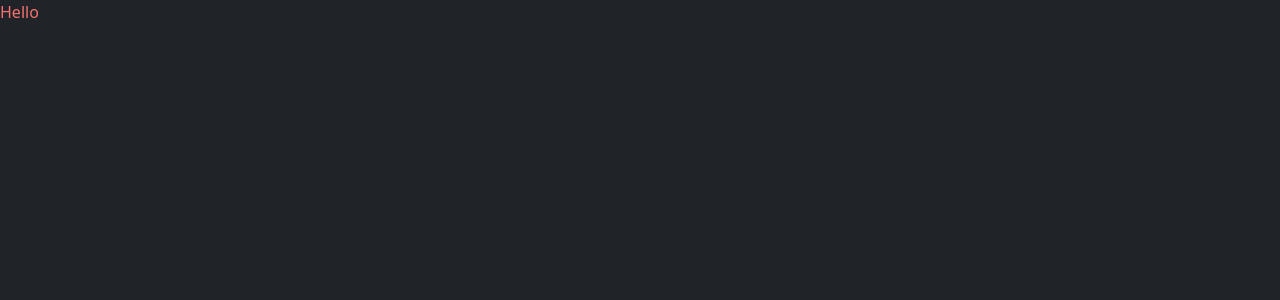
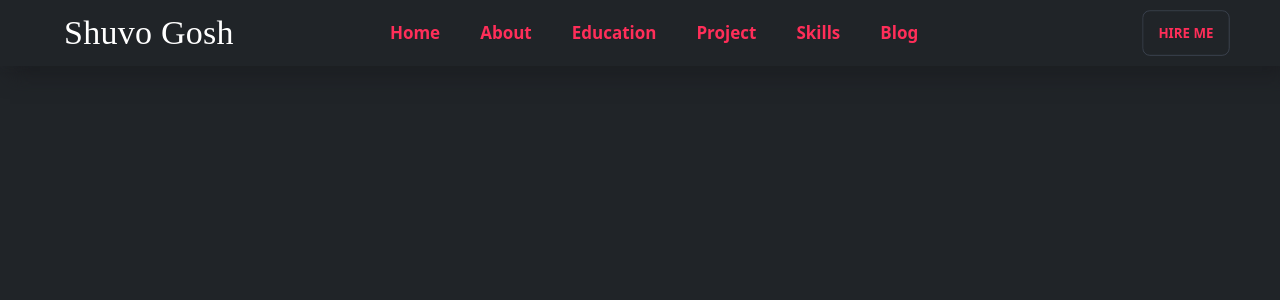
Before and after one commit to Shuvoghosh7/myPortfolio, a React (Create React App) app: page / in a window 1280 px wide. Shown: the top 300 px of the page. Built offline with nearby package versions, Linux system fonts and the light colour scheme.

Commit message:
add nevbar

```diff
--- a/src/App.js
+++ b/src/App.js
@@ -1,10 +1,13 @@
 import logo from './logo.svg';
 import './App.css';
+import Navbar from './Pages/Shared/Navbar';
 
 function App() {
   return (
     <div>
-      <h1 className='text-red-400'>Hello</h1>
+      <Navbar>
+
+      </Navbar>
     </div>
   );
 }
--- /dev/null
+++ b/src/Pages/Home/Home.js
@@ -0,0 +1,11 @@
+import React from 'react';
+
+const Home = () => {
+    return (
+        <div>
+            <h1 className='text-red-400'>Hello</h1>
+        </div>
+    );
+};
+
+export default Home;
--- /dev/null
+++ b/src/Pages/Shared/Navbar.css
@@ -0,0 +1,12 @@
+.nav-bar{
+    box-shadow: 10px 10px 19px #1c1e22,-10px -10px 19px #262a2e!important;
+    font-size: 17px;
+}
+.name{
+    font-weight: 400;
+    font-size: 2.125rem;
+    line-height: 1.235;
+    letter-spacing: 0.00735em;
+    font-family:Cursive;
+    color: white;
+}
--- /dev/null
+++ b/src/Pages/Shared/Navbar.js
@@ -0,0 +1,62 @@
+import React from 'react';
+import { Link } from 'react-router-dom';
+import './Navbar.css'
+const Navbar = ({ children }) => {
+    return (
+        <div class="drawer drawer-end">
+            <input id="my-drawer-3" type="checkbox" class="drawer-toggle" />
+            <div class="drawer-content flex flex-col">
+
+                <div class="w-full navbar bg-[#202428] fixed top-0 z-50 lg:px-12 text-[#FF2E59] font-bold nav-bar">
+
+                    <div class="flex-1 px-2 mx-2 mr-24 name">Shuvo Gosh</div>
+                    <div class="flex-none lg:hidden">
+                        <label for="my-drawer-3" class="btn btn-square btn-ghost">
+                            <svg xmlns="http://www.w3.org/2000/svg" fill="none" viewBox="0 0 24 24" class="inline-block w-6 h-6 stroke-current"><path stroke-linecap="round" stroke-linejoin="round" stroke-width="2" d="M4 6h16M4 12h16M4 18h16"></path></svg>
+                        </label>
+                    </div>
+
+                    <div class="flex-auto hidden lg:block ">
+                        <div className='flex justify-between items-center'>
+                            <div>
+                                <ul class="menu menu-horizontal gap-x-2 ">
+                                    <li><Link  to='/' className='rounded-lg bg-transparent'>Home</Link></li>
+                                    <li><Link to='/about' className='rounded-lg bg-transparent'>About</Link></li>
+                                    <li><Link to='/education' className='rounded-lg bg-transparent'>Education</Link></li>
+
+                                    <li><Link to='/project' className='rounded-lg bg-transparent'>Project</Link></li>
+                                    <li><Link to="/skills" className='rounded-lg bg-transparent'>Skills</Link></li>
+                                    <li><Link to="/blog" className='rounded-lg bg-transparent'>Blog</Link></li>
+
+                                </ul>
+                            </div>
+                            <div>
+                                <ul>
+                                    <li><Link to="/contuct" className='rounded-lg btn bg-transparent rounded-3xl text-[#FF2E59] font-bold'>Hire Me</Link>
+                                    </li>
+                                </ul>
+                            </div>
+                        </div>
+                    </div>
+                </div>
+                {children}
+            </div>
+            <div class="drawer-side">
+                <label for="my-drawer-3" class="drawer-overlay"></label>
+                <ul class="menu p-4 overflow-y-auto w-56 bg-[#202428] text-[#FF2E59] text-xl">
+                    <li><Link to='/' className='rounded-lg bg-transparent'>Home</Link></li>
+                    <li><Link to='/about' className='rounded-lg bg-transparent'>About</Link></li>
+                    <li><Link to='/education' className='rounded-lg bg-transparent'>Education</Link></li>
+                    <li><Link to='/project' className='rounded-lg bg-transparent'>Project</Link></li>
+                    <li><Link to="/skills" className='rounded-lg bg-transparent'>Skills</Link></li>
+                    <li><Link to="/blog" className='rounded-lg bg-transparent'>Blog</Link></li>
+                    <li><Link to="/contuct" className='rounded-lg bg-transparent'>Contuct</Link></li>
+
+                </ul>
+
+            </div>
+        </div>
+    );
+};
+
+export default Navbar;
--- a/tailwind.config.js
+++ b/tailwind.config.js
@@ -4,5 +4,5 @@ module.exports = {
   theme: {
     extend: {},
   },
-  plugins: [],
+  plugins: [require("daisyui")],
 }
```
